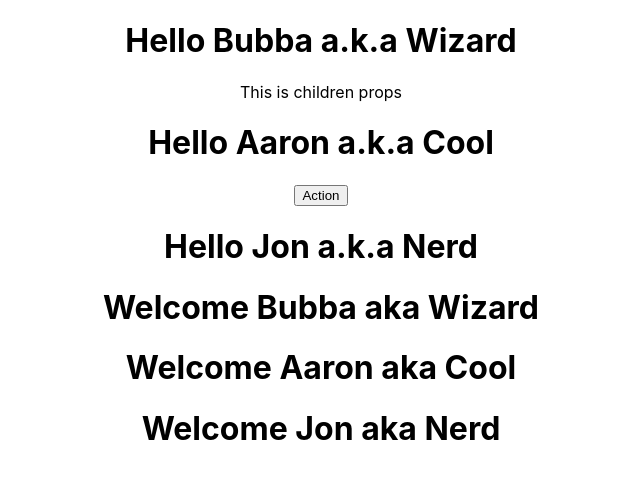
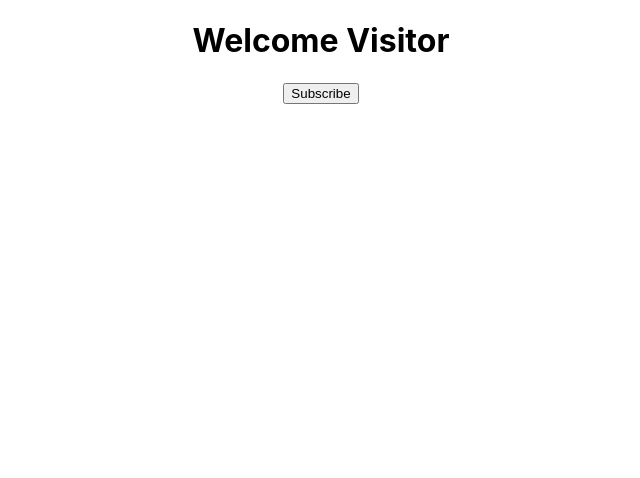
Before and after one commit to BubbaTLC/React-Tutorial, a React (Create React App) app: page / in a window 1280 px wide. Shown: the top 478 px of the page, without its empty margins (319-959 px from the left). Built offline with nearby package versions, Linux system fonts and the light colour scheme.

Commit message:
Finnished episode 10 - state. --BC

```diff
--- a/src/App.js
+++ b/src/App.js
@@ -1,13 +1,15 @@
 // import logo from "./logo.svg";
 import "./App.css";
-import Greet from "./components/Greet";
-import Welcome from "./components/Welcome";
+// import Greet from "./components/Greet";
+// import Welcome from "./components/Welcome";
 // import Hello from "./components/Hello";
+import Message from "./components/Message"
 
 function App() {
     return (
         <div className="App">
-            <Greet name="Bubba" heroName="Wizard">
+            <Message></Message>
+            {/* <Greet name="Bubba" heroName="Wizard">
                 <p>This is children props</p>
             </Greet>
             <Greet name="Aaron" heroName="Cool">
@@ -17,7 +19,7 @@
 
             <Welcome name="Bubba" heroName="Wizard"></Welcome>
             <Welcome name="Aaron" heroName="Cool"></Welcome>
-            <Welcome name="Jon" heroName="Nerd"></Welcome>
+            <Welcome name="Jon" heroName="Nerd"></Welcome> */}
 
             {/* <Hello></Hello> */}
         </div>
--- /dev/null
+++ b/src/components/Message.js
@@ -0,0 +1,30 @@
+import React, { Component } from "react";
+
+// Class component
+// State holds values that can be manipulated
+// and belong to the Component
+class Message extends Component {
+    constructor() {
+        super();
+        this.state = {
+            message: "Welcome Visitor",
+        };
+    }
+
+    changeMessage() {
+        this.setState({
+            message: "Thank you for subscribing!",
+        });
+    }
+
+    render() {
+        return (
+            <div>
+                <h1>{this.state.message}</h1>
+                <button onClick={() => this.changeMessage()}>Subscribe</button>
+            </div>
+        );
+    }
+}
+
+export default Message;
```
